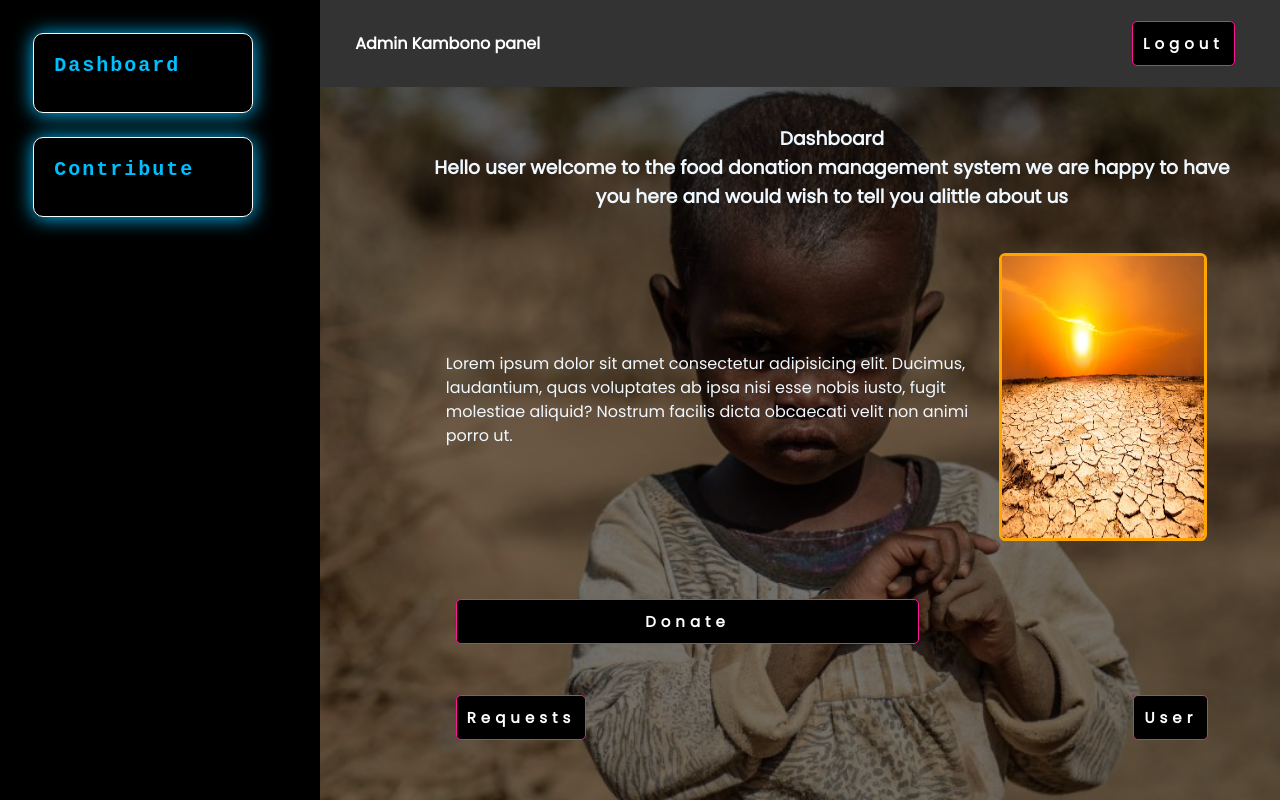
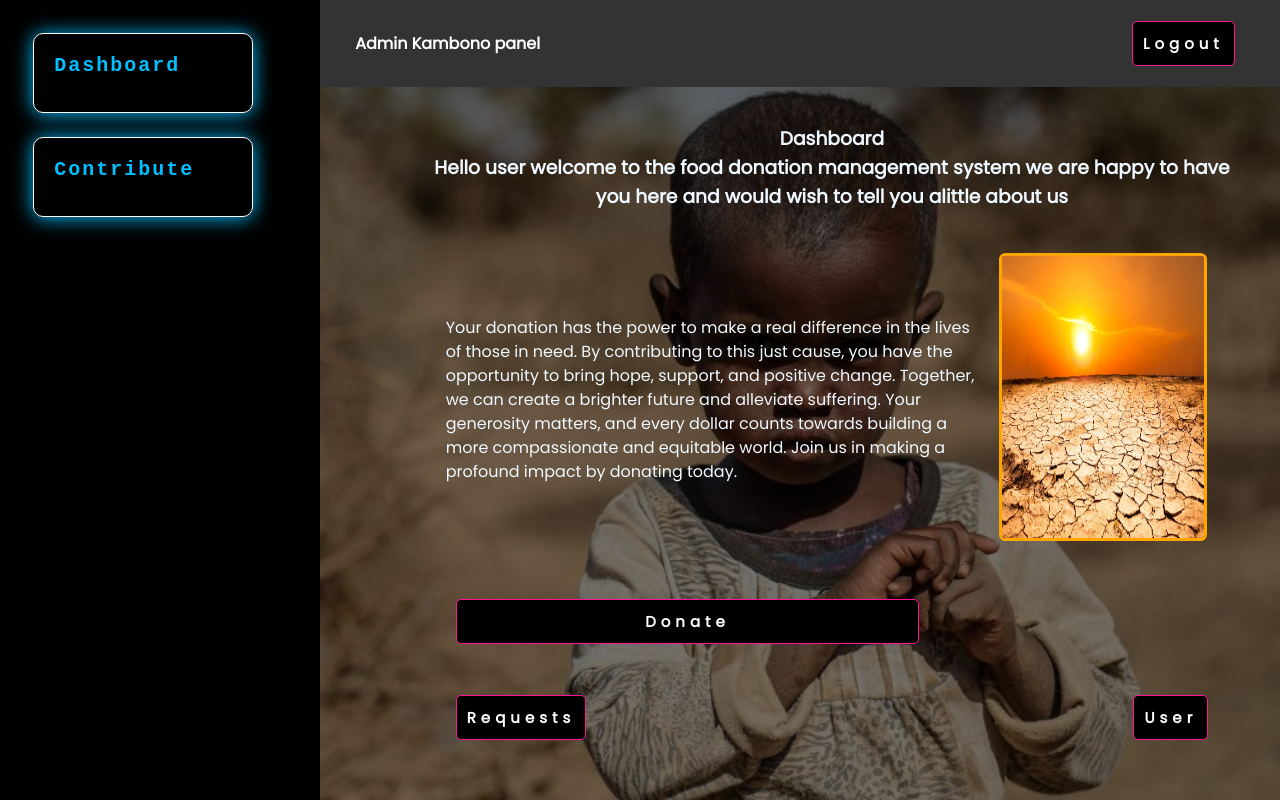
Before and after one commit to KambonoJeff/REACT-FRONT_DONATION_API, a React (Create React App) app: page /Dashboard in a window 1280 px wide. Built offline with nearby package versions, Linux system fonts and the light colour scheme; sample sign-in values are in the browser's storage.

Commit message:
Dashboard development

```diff
--- a/src/views/Dashboard.jsx
+++ b/src/views/Dashboard.jsx
@@ -9,7 +9,7 @@ export default function Dashboard() {
           <h3 align="center">Dashboard</h3>
           <h3 align="center">Hello user welcome to the food donation management system we are happy to have you here and would wish to tell you alittle about us</h3>
           <div className="flex box mg-t">
-            <p>Lorem ipsum dolor sit amet consectetur adipisicing elit. Ducimus, laudantium, quas voluptates ab ipsa nisi esse nobis iusto, fugit molestiae aliquid? Nostrum facilis dicta obcaecati velit non animi porro ut.</p>
+            <p>Your donation has the power to make a real difference in the lives of those in need. By contributing to this just cause, you have the opportunity to bring hope, support, and positive change. Together, we can create a brighter future and alleviate suffering. Your generosity matters, and every dollar counts towards building a more compassionate and equitable world. Join us in making a profound impact by donating today.</p>
               <div className="image">
               <img src={image} alt="Lorem ipsum dolor sit amet consectetur adipisicing elit. Nostrum, odio?" />
           </div>
```
